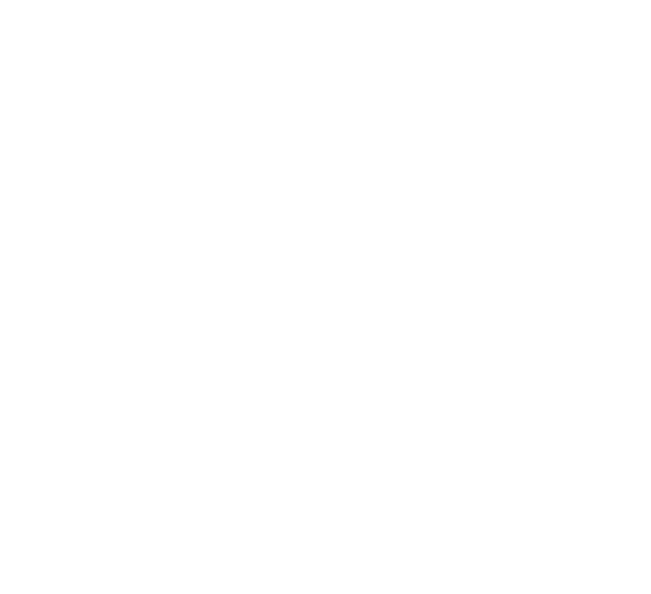
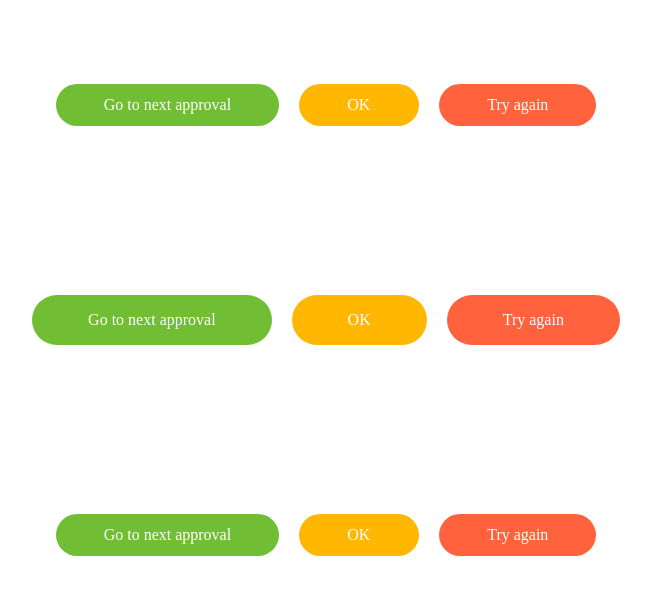
Before and after one commit to TranTuanAnh10/Lesson-1, a plain HTML site: page index.html in a window 1280 px wide. Shown: the whole page, without its empty margins (314-965 px from the left). Drawn offline with Linux system fonts and the light colour scheme.

Commit message:
ngay 18-3

```diff
--- a/index.html
+++ b/index.html
@@ -4,10 +4,25 @@
     <meta charset="UTF-8">
     <meta http-equiv="X-UA-Compatible" content="IE=edge">
     <meta name="viewport" content="width=device-width, initial-scale=1.0">
-    <title>Document</title>
+    <link rel="stylesheet" href="style.css">
+    <title>BEM</title>
 </head>
 <body>
-
-    <script src="main.js"></script>
+    <div>
+        <a href="" class="btn btn--success">Go to next approval</a>
+        <a href="" class="btn btn--warn">OK</a>
+        <a href="" class="btn btn--danger">Try again</a>
+    </div>
+    <div>
+        <a href="" class="btn btn--sizel btn--success">Go to next approval</a>
+        <a href="" class="btn btn--sizel btn--warn">OK</a>
+        <a href="" class="btn btn--sizel btn--danger">Try again</a>
+    </div>
+    <div>
+        <a href="" class="btn btn--success">Go to next approval</a>
+        <a href="" class="btn btn--warn">OK</a>
+        <a href="" class="btn btn--danger">Try again</a>
+    </div>
+    <!-- <script src="main.js"></script> -->
 </body>
 </html>
--- a/style.css
+++ b/style.css
@@ -1,4 +1,44 @@
 *{
     margin: 0;
     padding: 0;
+    box-sizing: border-box;
 }
+body{
+    height: 80vh;
+    display: flex;
+    flex-direction: column;
+}
+body > div{
+    margin: auto;
+}
+.btn{
+    display: inline-block;
+    text-decoration: none;
+    background-color: transparent;
+    border: none;
+    outline: none;
+    color: #fff;
+    padding: 12px 48px;
+    border-radius: 50px;
+    cursor: pointer;
+    transition: opacity 0.5s ease;
+    min-width: 120px;
+}
+.btn:hover{
+    opacity: 0.8;
+}
+.btn + .btn{
+    margin-left: 16px;
+}
+.btn--success{
+    background-color: #71be34;
+}
+.btn--warn{
+    background-color: #ffb702;
+}
+.btn--danger{
+    background-color: #ff623d;
+}
+.btn--sizel{
+    padding: 16px 56px;
+}
```
